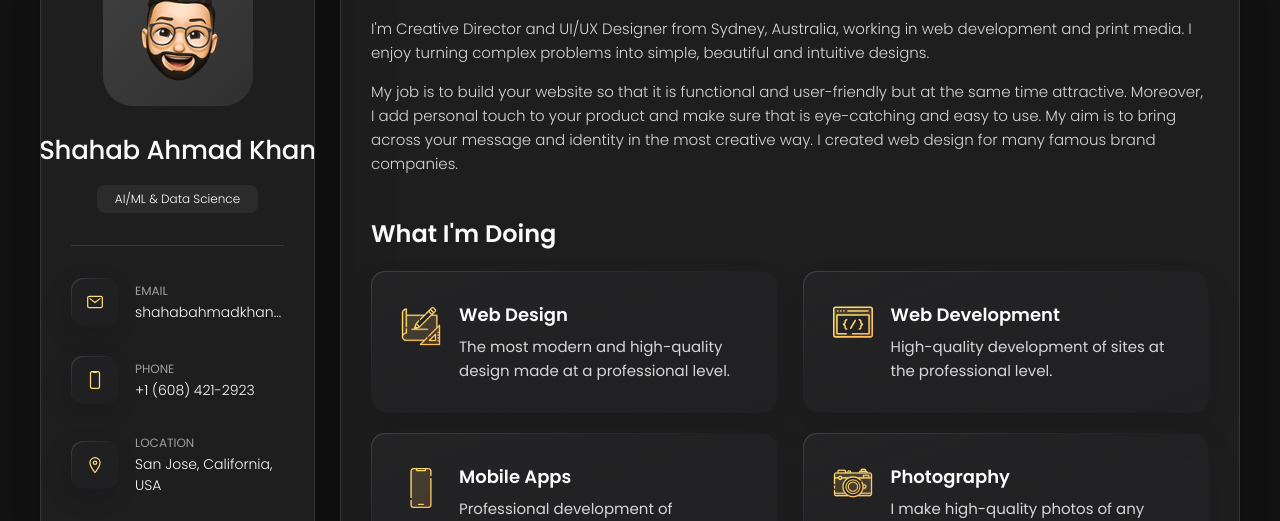
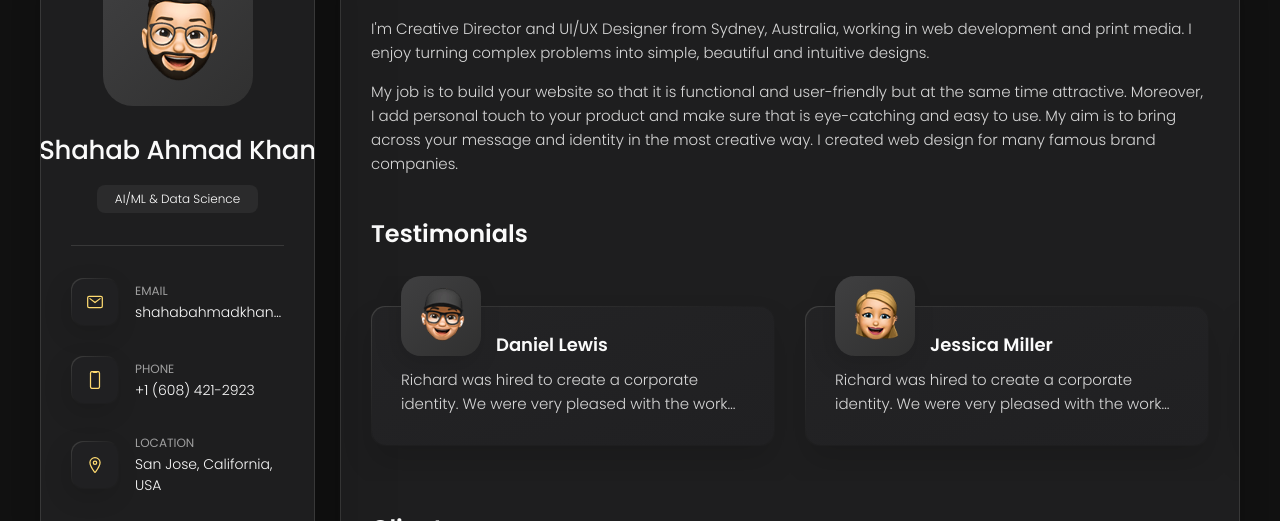
Before and after one commit to shahabahmadkhan555/shahabahmadkhan555.github.io, a plain HTML site: page index.html in a window 1280 px wide. Shown: the part 162-683 px from the top of the page. Drawn offline with nearby package versions, Linux system fonts and the light colour scheme.

Commit message:
Update index.html

```diff
--- a/index.html
+++ b/index.html
@@ -232,7 +232,7 @@
           - service
         -->
 
-        <section class="service">
+<!--         <section class="service">
 
           <h3 class="h3 service-title">What i'm doing</h3>
 
@@ -306,7 +306,7 @@
           </ul>
 
         </section>
-
+ -->
 
         <!--
           - testimonials
```
